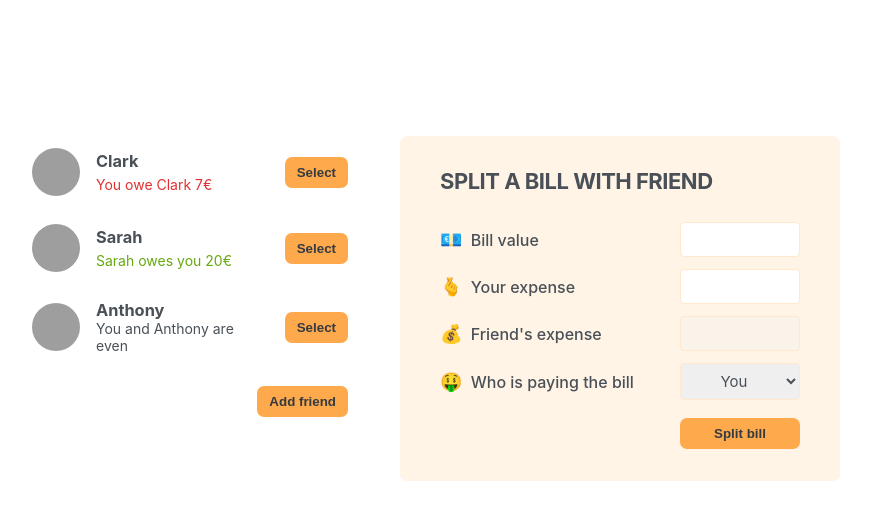
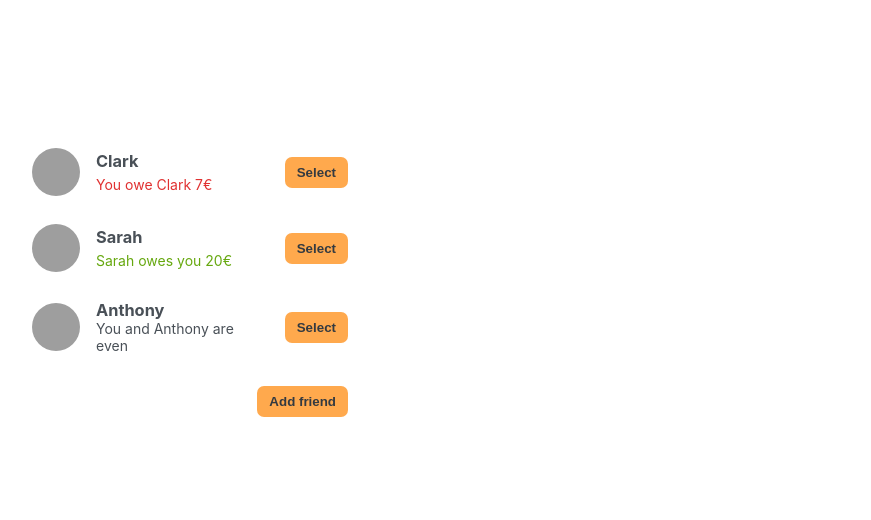
Before and after one commit to a-levitt/react.eat_n_split, a React (Vite) app: page / in a window 1280 px wide. Shown: the top 520 px of the page, without its empty margins (210-1081 px from the left). Built offline with nearby package versions, Linux system fonts and the light colour scheme; grey boxes are pictures that could not be loaded.

Commit message:
Implement friend selection logic

```diff
--- a/src/App.jsx
+++ b/src/App.jsx
@@ -10,22 +10,32 @@
 function App() {
   const [friends, setFriends] = useState(initialFriends);
   const [showAddFriend, setShowAddFriend] = useState(false);
+  const [selectedFriend, setSelectedFriend] = useState(null);
 
   function handleAddFriend (friend) {
       setFriends(friends => [...friends, friend]);
       setShowAddFriend(false);
   }
 
+  function handleSelection(friend) {
+      setSelectedFriend(cur => cur?.id === friend.id ? null : friend
+      );
+  }
+
   return (
     <>
       <div className="app">
           <div className="sidebar">
-            <FriendsList friends={friends} />
+            <FriendsList
+                friends={friends}
+                selectedFriend={selectedFriend}
+                onSelection={handleSelection}
+            />
             {showAddFriend && <FormAddFriend onAddFriend={handleAddFriend} />}
             <Button onClick={()=>setShowAddFriend(!showAddFriend)}>{showAddFriend ? "Close" : "Add friend"}</Button>
           </div>
           <div>
-            <FormSplitBill />
+              {selectedFriend && <FormSplitBill selectedFriend={selectedFriend} />}
           </div>
       </div>
     </>
--- a/src/Components/FormSplitBill.jsx
+++ b/src/Components/FormSplitBill.jsx
@@ -1,8 +1,8 @@
 import Button from './Button';
 
-function FormSplitBill() {
+function FormSplitBill({selectedFriend}) {
     return <form className="form-split-bill">
-        <h2>Split a bill with friend</h2>
+        <h2>Split a bill with {selectedFriend.name}</h2>
 
         <label>💶 Bill value</label>
         <input type="text"/>
@@ -10,13 +10,13 @@
         <label>🫰 Your expense</label>
         <input type="text"/>
 
-        <label>💰 Friend&#39;s expense</label>
+        <label>💰 {selectedFriend.name}&#39;s expense</label>
         <input type="text" disabled/>
 
         <label>🤑 Who is paying the bill</label>
         <select>
             <option value="user">You</option>
-            <option value="friend">Friend</option>
+            <option value="friend">{selectedFriend.name}</option>
         </select>
 
         <Button>Split bill</Button>
--- a/src/Components/Friend.jsx
+++ b/src/Components/Friend.jsx
@@ -1,8 +1,10 @@
 import Button from './Button';
 
-function Friend({friend}) {
+function Friend({friend, onSelection, selectedFriend}) {
+    const isSelected = selectedFriend?.id === friend.id;
+
     return (
-        <li>
+        <li className={isSelected ? "selected" : ""}>
             <img src={friend.image} alt={friend.name}/>
             <h3>{friend.name}</h3>
 
@@ -10,7 +12,7 @@
             {friend.balance > 0 && <p className="green">{friend.name} owes you {friend.balance}€</p>}
             {friend.balance === 0 && <p>You and {friend.name} are even</p>}
 
-            <Button>Select</Button>
+            <Button onClick={()=>onSelection(friend)}>{ isSelected ? "Close" : "Select"}</Button>
         </li>
     )
 }
--- a/src/Components/FriendsList.jsx
+++ b/src/Components/FriendsList.jsx
@@ -1,10 +1,15 @@
 import Friend from "./Friend.jsx";
 
-function FriendsList({friends}) {
+function FriendsList({friends, onSelection, selectedFriend}) {
     return (
         <ul>
         {friends.map((friend) => (
-            <Friend friend={friend} key={friend.id} />
+            <Friend
+                friend={friend}
+                key={friend.id}
+                onSelection={onSelection}
+                selectedFriend={selectedFriend}
+            />
         ))}
         </ul>
     );
```
Also changed, not shown: src/Components/FormAddFriend.jsx (+10 -2 lines).
